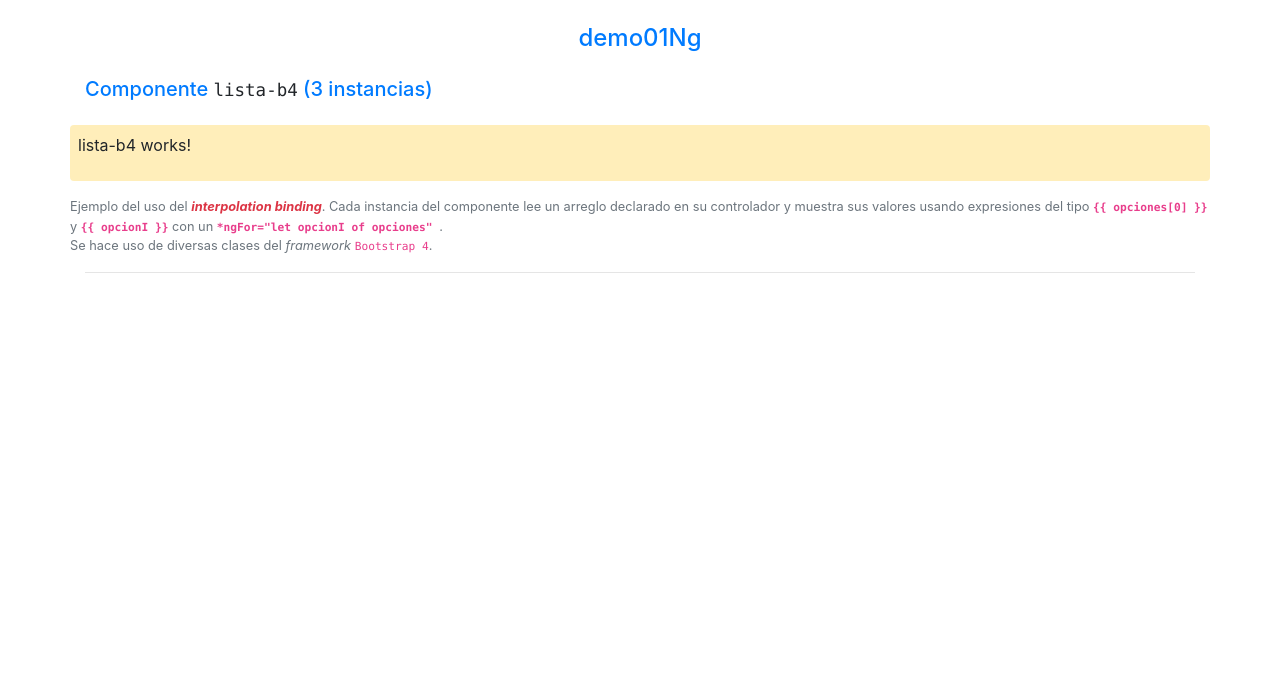
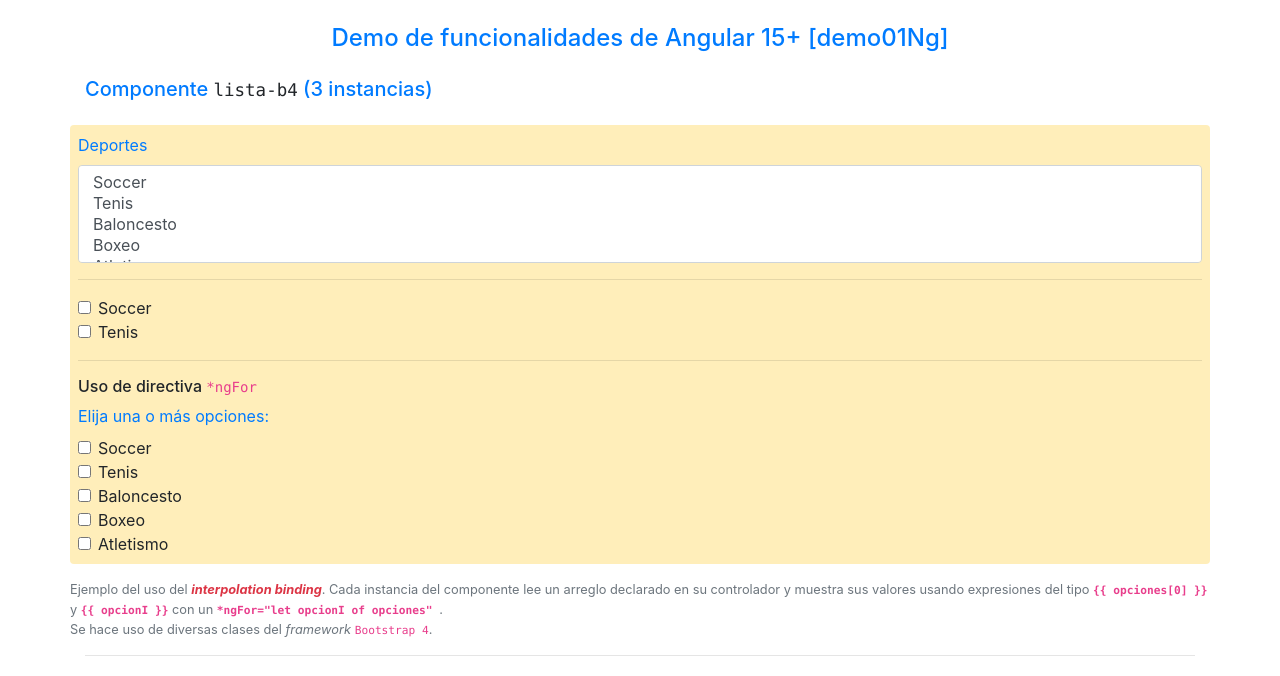
Before and after one commit to qualitrain/demo01Ng, an Angular app: page / in a window 1280 px wide. Shown: the top 676 px of the page. Built offline with nearby package versions, Linux system fonts and the light colour scheme.

Commit message:
Demo ngFor e Interpolación
Se agregó la vista del componente ListB4
La vista usa interpolación sobre elermentos de un arreglo
La vista genera elementos de forma dinámica usando la directiva ngFor
La clase controladora del componente usa un constructor

```diff
--- a/src/app/app.component.ts
+++ b/src/app/app.component.ts
@@ -6,5 +6,5 @@ import { Component } from '@angular/core';
   styleUrls: ['./app.component.css']
 })
 export class AppComponent {
-  title = 'demo01Ng';
+  title = 'Demo de funcionalidades de Angular 15+ [demo01Ng]';
 }
--- a/src/app/lista-b4/lista-b4.component.html
+++ b/src/app/lista-b4/lista-b4.component.html
@@ -1 +1,34 @@
-<p>lista-b4 works!</p>
+<div class="form-group text-primary">
+    <label for="idDeportes">Deportes</label>
+    <select multiple class="form-control" name="deportes" id="idDeportes">
+      <option>{{ opciones[0] }}</option>
+      <option>{{ opciones[1] }}</option>
+      <option>{{ opciones[2] }}</option>
+      <option>{{ opciones[3] }}</option>
+      <option>{{ opciones[4] }}</option>
+    </select>
+  </div>
+  <hr>
+  <div class="form-check">
+    <input type="checkbox" class="form-check-input" name="deportes2" id="idDeportes2" value="0" >
+    <label class="form-check-label" for="idDeportes2">
+      {{ opciones[0]}}
+    </label>
+  </div>
+  <div class="form-check">
+    <input type="checkbox" class="form-check-input" name="deportes2" id="idDeportes2" value="0" >
+    <label class="form-check-label" for="idDeportes2">
+      {{ opciones[1]}}
+    </label>
+  </div>
+  <hr>
+  <h6>Uso de directiva <code>*ngFor</code></h6>
+  <span class="text-primary">Elija una o m&aacute;s opciones:</span><br>
+  <div class="mt-2">
+  <div class="form-check" *ngFor="let opcionI of opciones">
+    <input type="checkbox" class="form-check-input" name="deportes2" id="id{{opcionI}}2">
+    <label class="form-check-label" for="id{{opcionI}}">
+      {{opcionI}}
+    </label>
+  </div>
+  </div>
--- a/src/app/lista-b4/lista-b4.component.ts
+++ b/src/app/lista-b4/lista-b4.component.ts
@@ -6,5 +6,10 @@ import { Component } from '@angular/core';
   styleUrls: ['./lista-b4.component.css']
 })
 export class ListaB4Component {
+  opciones: string[];
+
+  constructor() {
+    this.opciones = ["Soccer", "Tenis", "Baloncesto", "Boxeo","Atletismo"];
+   }
 
 }
```
